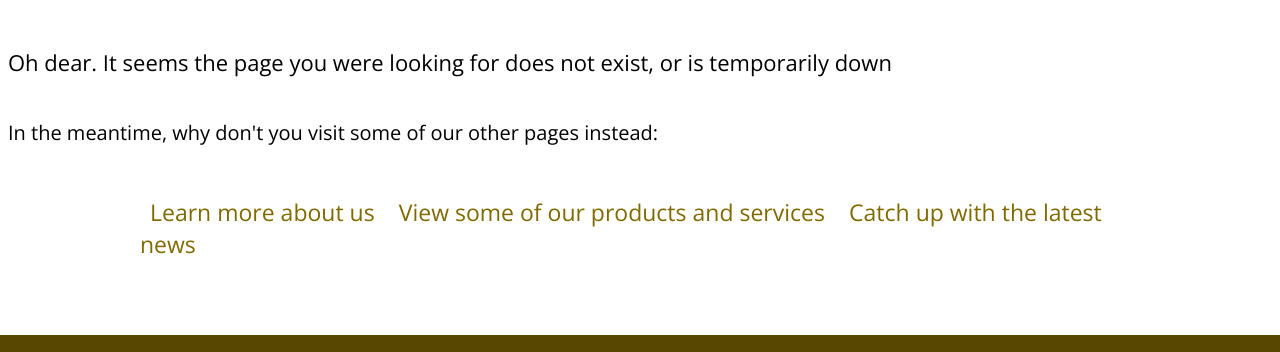
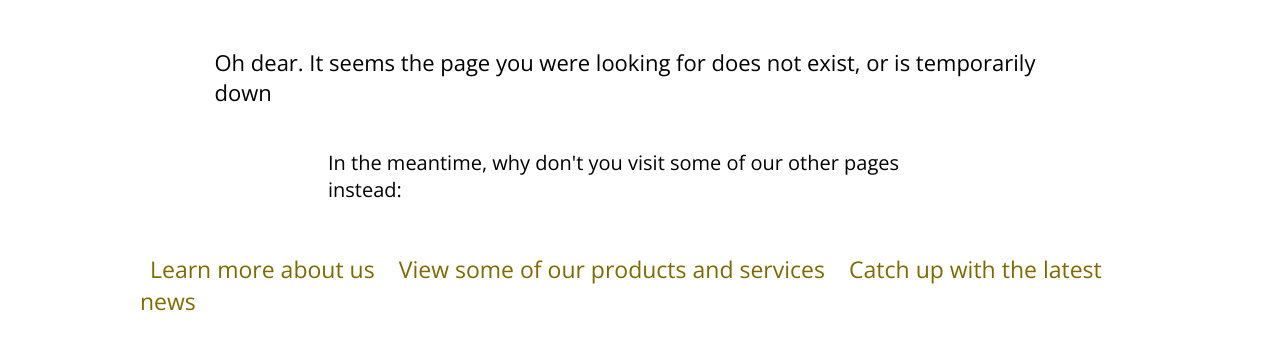
Before and after one commit to Kiwi-Fruit/Kiwi-Fruit.github.io, a plain HTML site: page 404.html in a window 1280 px wide. Shown: the part 285-637 px from the top of the page. Drawn offline with nearby package versions, Linux system fonts and the light colour scheme.

Commit message:
Error 404 Page Styling Fixes
I fixed the bug where the elements in this page wouldn't line up
properly. This was simply because I didn't put the 'px' after the width
class in the CSS document...

```diff
--- a/404.html
+++ b/404.html
@@ -32,7 +32,7 @@
 					<a class="header-text" href="http://kiwi-fruit.github.io/News">NEWS</a>
 				</li>
 
-                <li class="header-links" id="forum">
+                <li class="header-links">
 					<a class="header-text" href="http://kiwi-fruit.github.io/Forum">FORUM</a>
 				</li>
 			</ul>
--- a/stylesheet.css
+++ b/stylesheet.css
@@ -388,7 +388,7 @@ a:hover {
 	font-size: 20px;
 	margin-left: auto;
 	margin-right: auto;
-	width: 624;
+	width: 624px;
 	padding-top: 20px;
 }
 
@@ -418,7 +418,7 @@ a:hover {
 	font-size: 22px;
 	margin-left: auto;
 	margin-right: auto;
-	width: 851;
+	width: 851px;
 	padding-top: 20px;
 }
 
```
